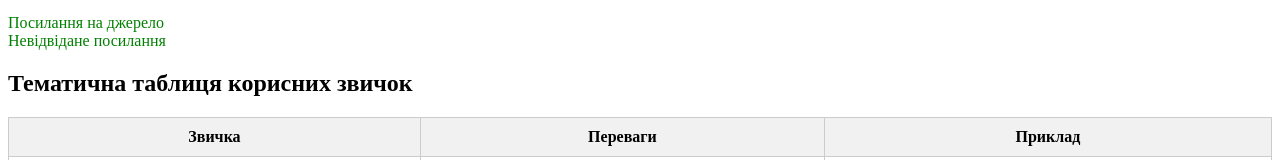
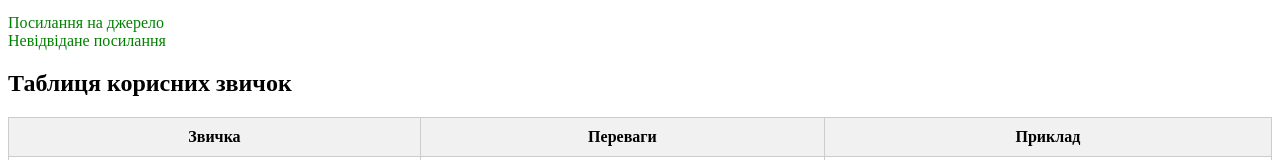
Before and after one commit to Anton1o-git/IC-33_LA_sr_1, a plain HTML site: page index.html in a window 1280 px wide. Shown: the part 1188-1348 px from the top of the page. Drawn offline with Linux system fonts and the light colour scheme.

Commit message:
table fix

```diff
--- a/index.html
+++ b/index.html
@@ -114,7 +114,7 @@
         </section>
 
         <section>
-            <h2>Тематична таблиця корисних звичок</h2>
+            <h2>Таблиця корисних звичок</h2>
             <div>
                 <table>
                     <tr>
```
